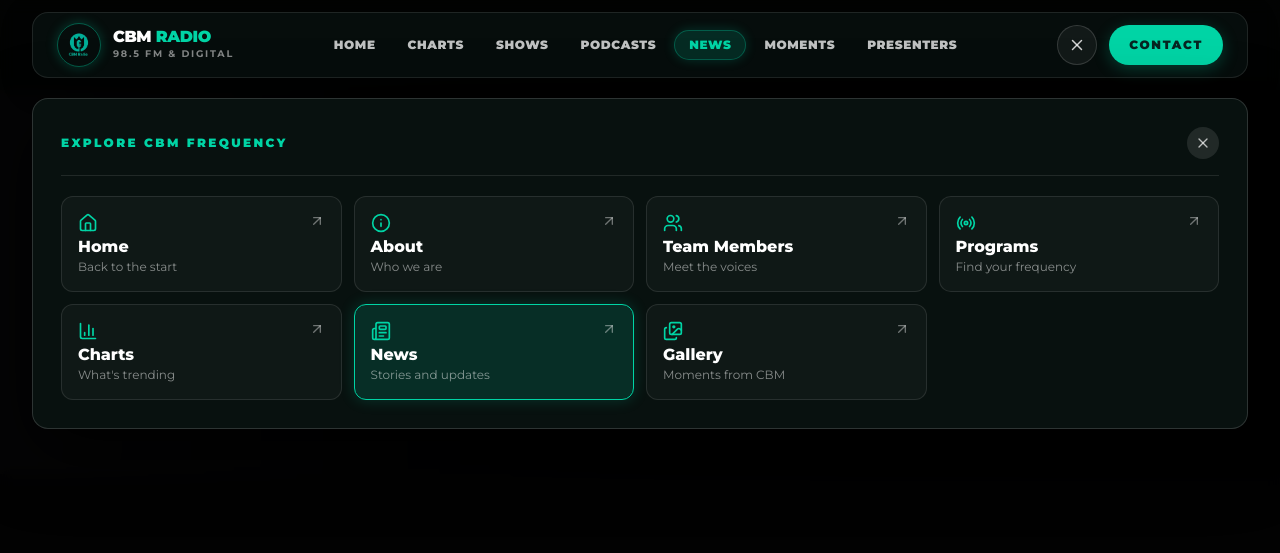
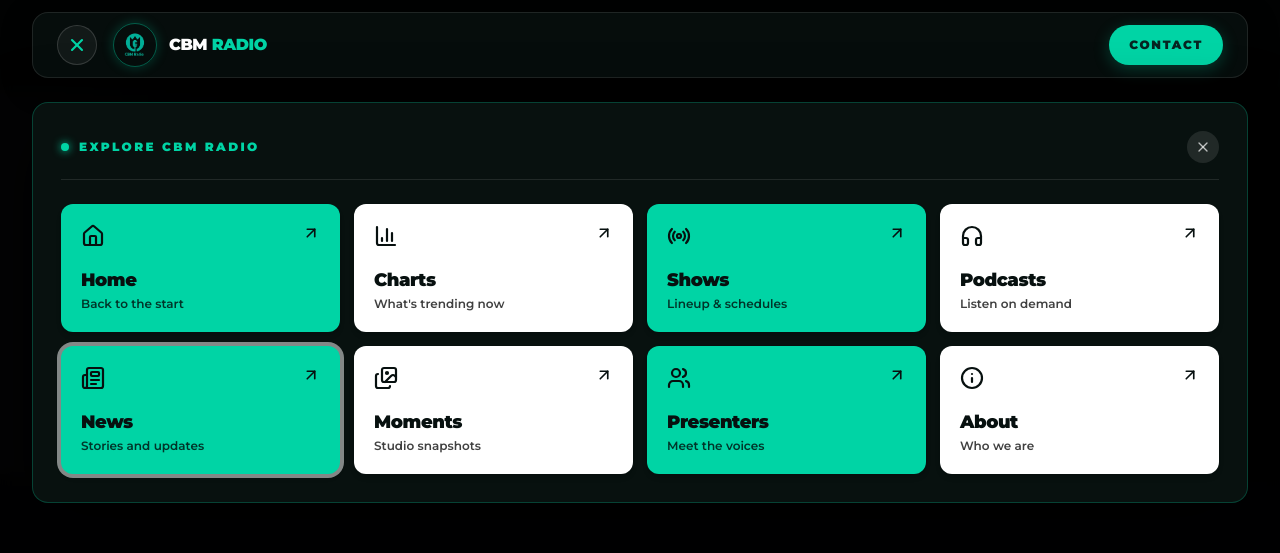
Before and after one commit to CBM-GROUP/cbmradio3-publicwebsite, a Next.js app: page /news in a window 1280 px wide. Both pictures are taken after a click on the button "Open navigation menu". Shown: the top 553 px of the page. Built offline with nearby package versions, Linux system fonts and the light colour scheme; no server answers.

Commit message:
feat(header): move routes to artistic cards in hamburger menu drawer and remove frequency subheader

```diff
--- a/src/components/header.tsx
+++ b/src/components/header.tsx
@@ -6,6 +6,7 @@ import { usePathname } from "next/navigation";
 import {
   ArrowUpRight,
   BarChart3,
+  Headphones,
   Home,
   Images,
   Info,
@@ -27,12 +28,13 @@ import {
 
 const navMeta: Record<string, { icon: LucideIcon; detail: string }> = {
   "/": { icon: Home, detail: "Back to the start" },
+  "/charts": { icon: BarChart3, detail: "What's trending now" },
+  "/programs": { icon: Radio, detail: "Lineup & schedules" },
+  "/episodes": { icon: Headphones, detail: "Listen on demand" },
+  "/news": { icon: Newspaper, detail: "Stories and updates" },
+  "/gallery": { icon: Images, detail: "Studio snapshots" },
+  "/team": { icon: Users, detail: "Meet the voices" },
   "/about": { icon: Info, detail: "Who we are" },
-  "/team": { icon: Users, detail: "Meet the voices" },
-  "/programs": { icon: Radio, detail: "Find your frequency" },
-  "/charts": { icon: BarChart3, detail: "What's trending" },
-  "/news": { icon: Newspaper, detail: "Stories and updates" },
-  "/gallery": { icon: Images, detail: "Moments from CBM" },
 };
 
 export default function Header() {
@@ -74,15 +76,15 @@ export default function Header() {
               : "border-white/10 bg-[#091210]/75 shadow-[0_8px_30px_rgba(0,0,0,0.4)] backdrop-blur-lg"
           }`}
         >
-          {/* Left: Brand Logo & Live Beacon */}
+          {/* Left: Hamburger & Brand Logo */}
           <div className="flex items-center gap-3 sm:gap-4">
             <button
               type="button"
               aria-label={isMenuOpen ? "Close navigation menu" : "Open navigation menu"}
               aria-expanded={isMenuOpen}
-              aria-controls="mobile-navigation"
+              aria-controls="main-navigation"
               onClick={() => setIsMenuOpen((open) => !open)}
-              className="grid h-10 w-10 shrink-0 place-items-center rounded-full border border-white/15 bg-white/5 text-[#00d4a5] transition-colors hover:border-[#00d4a5] hover:bg-[#00d4a5]/10 lg:hidden focus-visible:outline-2 focus-visible:outline-offset-2 focus-visible:outline-[#00d4a5]"
+              className="grid h-10 w-10 shrink-0 place-items-center rounded-full border border-white/15 bg-white/5 text-[#00d4a5] transition-all hover:border-[#00d4a5] hover:bg-[#00d4a5]/10 hover:scale-105 focus-visible:outline-2 focus-visible:outline-offset-2 focus-visible:outline-[#00d4a5]"
             >
               {isMenuOpen ? <X size={20} strokeWidth={2.5} /> : <Menu size={20} strokeWidth={2.5} />}
             </button>
@@ -102,64 +104,16 @@ export default function Header() {
                   className="object-cover"
                 />
               </div>
-              <div className="hidden sm:block">
+              <div>
                 <span className="block text-base font-black tracking-tight text-white leading-none">
                   CBM <span className="text-[#00d4a5]">RADIO</span>
-                </span>
-                <span className="mt-0.5 block text-[0.6rem] font-bold uppercase tracking-[0.18em] text-white/50">
-                  98.5 FM & DIGITAL
                 </span>
               </div>
             </Link>
           </div>
 
-          {/* Center: Desktop Navigation Links */}
-          <nav
-            aria-label="Desktop navigation"
-            className="hidden items-center gap-1 lg:flex"
-          >
-            {[
-              { href: "/", label: "Home" },
-              { href: "/charts", label: "Charts" },
-              { href: "/programs", label: "Shows" },
-              { href: "/episodes", label: "Podcasts" },
-              { href: "/news", label: "News" },
-              { href: "/gallery", label: "Moments" },
-              { href: "/team", label: "Presenters" },
-            ].map((link) => {
-              const isActive =
-                pathname === link.href ||
-                (link.href !== "/" && pathname.startsWith(link.href));
-
-              return (
-                <Link
-                  key={link.href}
-                  href={link.href}
-                  className={`rounded-full px-3.5 py-1.5 text-xs font-black uppercase tracking-wider transition-all duration-200 ${
-                    isActive
-                      ? "bg-[#00d4a5]/15 text-[#00d4a5] border border-[#00d4a5]/30 shadow-[0_0_12px_rgba(0,212,165,0.2)]"
-                      : "text-white/75 hover:bg-white/5 hover:text-white"
-                  }`}
-                >
-                  {link.label}
-                </Link>
-              );
-            })}
-          </nav>
-
-          {/* Right: Contact & Quick Links */}
+          {/* Right: Contact Button */}
           <div className="flex items-center gap-3">
-            <button
-              type="button"
-              aria-label={isMenuOpen ? "Close navigation menu" : "Open full navigation menu"}
-              aria-expanded={isMenuOpen}
-              aria-controls="mobile-navigation"
-              onClick={() => setIsMenuOpen((open) => !open)}
-              className="hidden lg:grid h-10 w-10 shrink-0 place-items-center rounded-full border border-white/15 bg-white/5 text-white/80 transition-colors hover:border-[#00d4a5] hover:text-[#00d4a5]"
-            >
-              {isMenuOpen ? <X size={18} /> : <Menu size={18} />}
-            </button>
-
             <Link
               href={contactNavigationItem.href}
               className="inline-flex min-h-10 items-center justify-center gap-2 rounded-full bg-[#00d4a5] px-5 py-2 text-xs font-black uppercase tracking-[0.14em] text-[#062521] shadow-[0_4px_16px_rgba(0,212,165,0.25)] transition-all hover:bg-[#48d4c1] hover:scale-105"
@@ -176,7 +130,7 @@ export default function Header() {
               type="button"
               aria-label="Close navigation menu"
               onClick={() => setIsMenuOpen(false)}
-              className="fixed inset-0 z-40 h-full w-full cursor-default bg-black/75 backdrop-blur-sm animate-in fade-in"
+              className="fixed inset-0 z-40 h-full w-full cursor-default bg-black/80 backdrop-blur-sm animate-in fade-in duration-200"
             />,
             document.body,
           )}
@@ -185,61 +139,75 @@ export default function Header() {
         <div
           inert={!isMenuOpen}
           aria-hidden={!isMenuOpen}
-          className={`absolute left-4 right-4 top-full mt-2 rounded-2xl border border-white/15 bg-[#091210]/95 p-5 text-white shadow-[0_24px_70px_rgba(0,0,0,0.8)] backdrop-blur-2xl transition-all duration-300 sm:left-8 sm:right-8 sm:p-7 ${
+          className={`absolute left-4 right-4 top-full mt-3 rounded-2xl border border-[#00d4a5]/25 bg-[#091210]/95 p-5 text-white shadow-[0_24px_70px_rgba(0,0,0,0.85)] backdrop-blur-2xl transition-all duration-300 sm:left-8 sm:right-8 sm:p-7 ${
             isMenuOpen
               ? "opacity-100 translate-y-0 pointer-events-auto"
               : "opacity-0 -translate-y-4 pointer-events-none"
           }`}
         >
           <div className="flex items-center justify-between border-b border-white/10 pb-4">
+            <div className="flex items-center gap-2.5">
+              <span className="h-2 w-2 rounded-full bg-[#00d4a5] shadow-[0_0_8px_#00d4a5]" />
               <span className="text-xs font-black uppercase tracking-[0.2em] text-[#00d4a5]">
-              Explore CBM Frequency
+                Explore CBM Radio
               </span>
+            </div>
             <button
               type="button"
+              aria-label="Close navigation menu"
               onClick={() => setIsMenuOpen(false)}
-              className="grid size-8 place-items-center rounded-full bg-white/10 text-white/70 hover:bg-white/20 hover:text-white"
+              className="grid size-8 place-items-center rounded-full bg-white/10 text-white/70 transition-colors hover:bg-white/20 hover:text-white"
             >
               <X size={16} />
             </button>
           </div>
 
           <nav
-            id="mobile-navigation"
-            aria-label="Full navigation"
-            className="mt-5 grid grid-cols-1 gap-3 sm:grid-cols-2 lg:grid-cols-4"
+            id="main-navigation"
+            aria-label="Main navigation"
+            className="mt-6 grid grid-cols-1 gap-3.5 sm:grid-cols-2 lg:grid-cols-4"
           >
-            {primaryNavigation.map((item) => {
+            {primaryNavigation.map((item, index) => {
               const isActive =
                 pathname === item.href ||
                 (item.href !== "/" && pathname.startsWith(item.href + "/"));
               const Icon = navMeta[item.href]?.icon ?? Home;
               const detail = navMeta[item.href]?.detail ?? "";
+              const isTeal = index % 2 === 0;
 
               return (
+                <div
+                  key={item.href}
+                  style={{ transitionDelay: isMenuOpen ? `${80 + index * 35}ms` : "0ms" }}
+                  className={`transition-[opacity,transform] duration-300 ease-out ${
+                    isMenuOpen ? "translate-y-0 opacity-100" : "-translate-y-2 opacity-0"
+                  }`}
+                >
                   <Link
-                  key={item.href}
                     href={item.href}
                     aria-current={isActive ? "page" : undefined}
                     onClick={() => setIsMenuOpen(false)}
-                  className={`group flex min-h-24 flex-col justify-between rounded-xl border p-4 transition-all hover:scale-[1.02] ${
-                    isActive
-                      ? "border-[#00d4a5] bg-[#00d4a5]/15 text-white shadow-[0_0_15px_rgba(0,212,165,0.2)]"
-                      : "border-white/10 bg-white/[0.03] text-white hover:border-[#00d4a5]/50 hover:bg-white/5"
-                  }`}
+                    className={`group flex h-full min-h-32 flex-col justify-between rounded-xl p-5 text-[#07100f] shadow-md transition-all duration-200 hover:-translate-y-1 hover:shadow-2xl ${
+                      isTeal ? "bg-[#00d4a5] hover:bg-[#20e3b6]" : "bg-white hover:bg-neutral-100"
+                    } ${isActive ? "ring-4 ring-white/50" : ""}`}
                   >
                     <div className="flex items-start justify-between gap-3">
-                    <Icon size={20} className="text-[#00d4a5]" />
+                      <Icon size={24} strokeWidth={2.2} aria-hidden="true" />
                       <ArrowUpRight
-                      size={16}
-                      className="text-white/40 group-hover:text-[#00d4a5] transition-colors"
+                        size={18}
+                        strokeWidth={2.2}
+                        className="transition-transform duration-200 group-hover:-translate-y-0.5 group-hover:translate-x-0.5"
+                        aria-hidden="true"
                       />
                     </div>
-                  <div>
-                    <span className="block text-base font-extrabold">{item.label}</span>
-                    <span className="block text-xs text-white/50">{detail}</span>
+                    <span>
+                      <span className="block text-lg font-black tracking-tight">{item.label}</span>
+                      <span className="mt-0.5 block text-xs font-semibold text-black/75">
+                        {detail}
+                      </span>
+                    </span>
+                  </Link>
                 </div>
-                </Link>
               );
             })}
           </nav>
--- a/src/data/site-navigation.ts
+++ b/src/data/site-navigation.ts
@@ -5,12 +5,13 @@ export interface NavigationItem {
 
 export const primaryNavigation: NavigationItem[] = [
   { label: "Home", href: "/" },
+  { label: "Charts", href: "/charts" },
+  { label: "Shows", href: "/programs" },
+  { label: "Podcasts", href: "/episodes" },
+  { label: "News", href: "/news" },
+  { label: "Moments", href: "/gallery" },
+  { label: "Presenters", href: "/team" },
   { label: "About", href: "/about" },
-  { label: "Team Members", href: "/team" },
-  { label: "Programs", href: "/programs" },
-  { label: "Charts", href: "/charts" },
-  { label: "News", href: "/news" },
-  { label: "Gallery", href: "/gallery" },
 ];
 
 export const contactNavigationItem: NavigationItem = {
```
Lines whose indentation alone changed are shown as unchanged.
